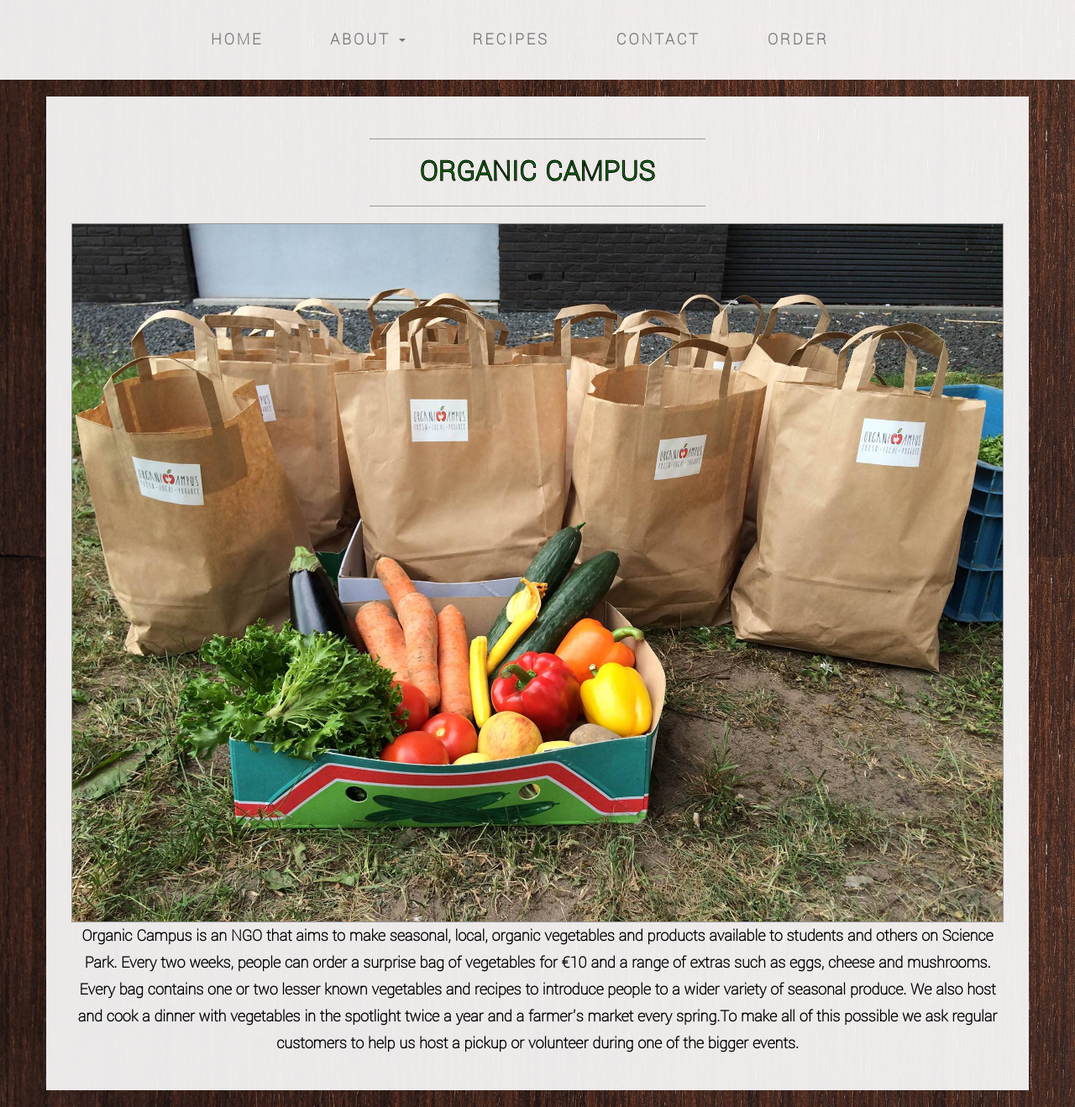
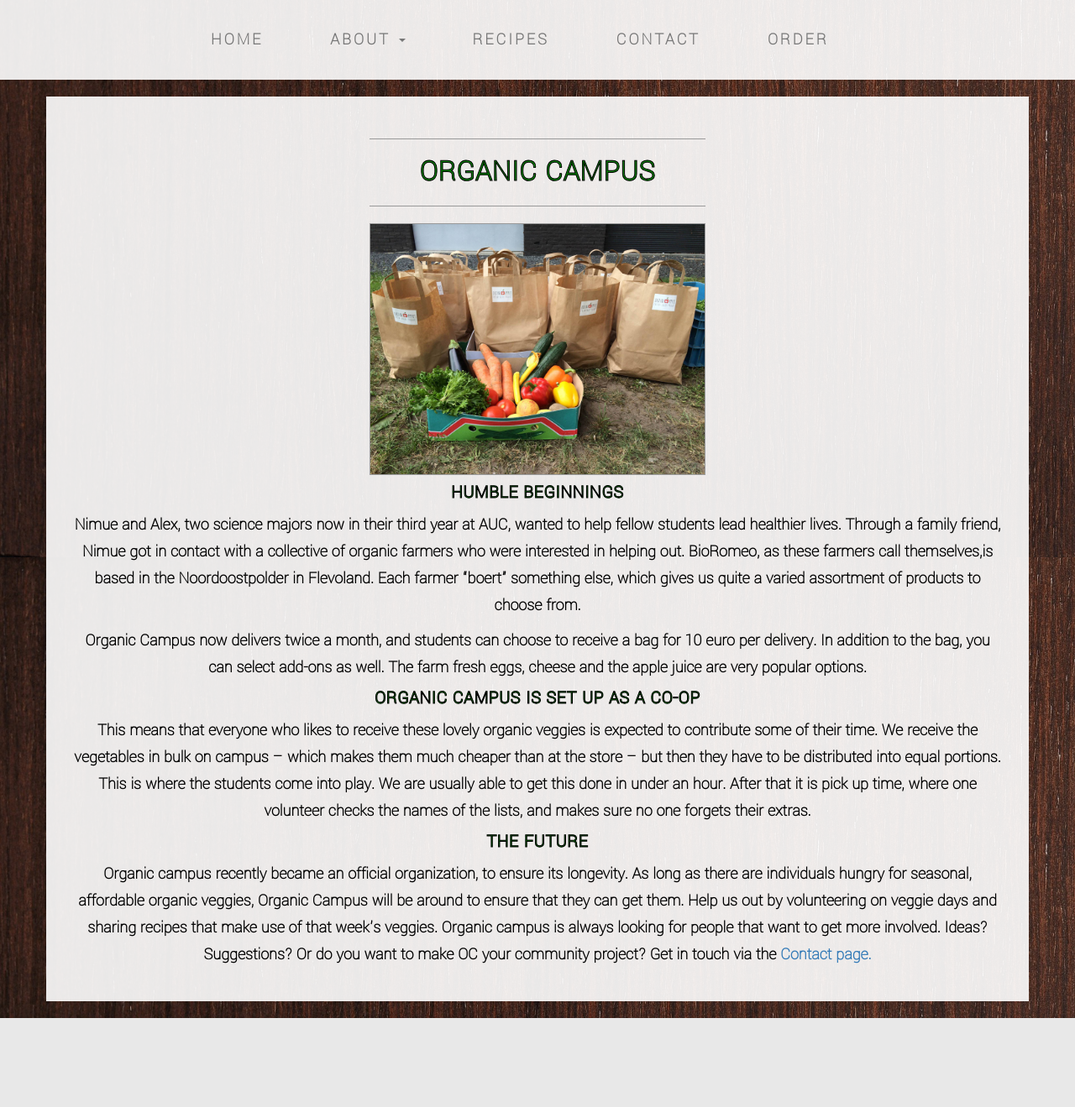
Before and after one commit to IzzySmith/organic-campus, a Django app: page /about_us/ in a window 1280 px wide. Shown: the part 186-1505 px from the top of the page at 84% size. After the commit the page ends 1399 px from the top, so only its background shows below. Run offline with Django 3.2, Linux system fonts and the light colour scheme; some libraries are stand-ins or nearby versions.

Commit message:
updated the home and about page

```diff
--- a/blog/static/css/blog.css
+++ b/blog/static/css/blog.css
@@ -1,3 +1,15 @@
+.aboutTitle{
+   font-family: 'Yantramanav', sans-serif;
+   font-weight: bold
+   padding: 20px;
+}
+
+.aboutImgCont{
+    width: 400px;
+    height: 300px;
+    margin: 0 auto;
+}
+
 body{
     background: url("../img/dark.jpg") no-repeat center center fixed;
     background-size: cover;
--- a/blog/templates/blog/about_us.html
+++ b/blog/templates/blog/about_us.html
@@ -8,11 +8,30 @@
                      <strong>Organic Campus</strong>
                     </h2>
  <hr>
-                    <img class="img-responsive img-border img-left"  src="../../static/img/bags.jpg">
-                    <hr class="visible-xs">
+<div class="aboutImgCont">
+                    <img class="img-responsive img-border img-left"  src="../../static/img/bags.jpg"/>
+                    <hr class="visible-xs" style="padding: 10px;">
+</div>
 
+<h4 class="aboutTitle"> Humble Beginnings </h4>
 <p>
-Organic Campus is an NGO that aims to make seasonal, local, organic vegetables and products available to students and others on Science Park. Every two weeks, people can order a surprise bag of vegetables for €10 and a range of extras such as eggs, cheese and mushrooms. Every bag contains one or two lesser known vegetables and recipes to introduce people to a wider variety of seasonal produce. We also host and cook a dinner with vegetables in the spotlight twice a year and a farmer’s market every spring.To make all of this possible we ask regular customers to help us host a pickup or volunteer during one of the bigger events.
+Nimue and Alex, two science majors now in their third year at AUC, wanted to help fellow students lead healthier lives. Through a family friend, Nimue got in contact with a collective of organic farmers who were interested in helping out. BioRomeo, as these farmers call themselves,is based in the Noordoostpolder in Flevoland. Each farmer “boert” something else, which gives us quite a varied  assortment of products to choose from.
+</p>
+<p>
+Organic Campus now delivers twice a month, and students can choose to receive a bag for 10 euro per delivery. In addition to the bag, you can select add-ons as well. The farm fresh eggs, cheese and the apple juice are very popular options.
+</p>
+
+<h4 class="aboutTitle">
+Organic Campus is set up as a co-op
+</h4>
+<p>
+This means that everyone who likes to receive these lovely organic veggies is expected to contribute some of their time. We receive the vegetables in bulk on campus – which makes them much cheaper than at the store – but then they have to be distributed into equal portions. This is where the students come into play. We are usually able to get this done in under an hour. After that it is pick up time, where one volunteer checks the names of the lists, and makes sure no one forgets their extras.
+</p>
+<h4 class="aboutTitle">
+The future
+</h4>
+<p>
+Organic campus recently became an official organization, to ensure its longevity. As long as there are individuals hungry for seasonal, affordable organic veggies, Organic Campus will be around to ensure that they can get them. Help us out by volunteering on veggie days and sharing recipes that make use of that week’s veggies. Organic campus is always looking for people that want to get more involved. Ideas? Suggestions? Or do you want to make OC your community project? Get in touch via the <a class="nav-link" href="{% url 'contact' %}">Contact page.</a>
 </p>
 
 </div>
--- a/blog/templates/blog/base.html
+++ b/blog/templates/blog/base.html
@@ -35,7 +35,9 @@
         </div>
 
         <div class="address-bar">Fresh | Local | Organic </div>
-
+        <!---
+        <div class="address-bar">Delivering Organic Local Produce to Amsterdam University College and Science Park</div>
+        -->
 <!-- Facebook plugin -->
         <div class="facebookDiv">
         <iframe src="https://www.facebook.com/plugins/page.php?href=https%3A%2F%2Fwww.facebook.com%2FOrganiccampusauc%2F&tabs=timeline&width=340&height=500&small_header=false&adapt_container_width=true&hide_cover=false&show_facepile=true&appId" width="230" height="100" style="border:none;overflow:hidden;" scrolling="no" frameborder="0" allowTransparency="true"></iframe>
```
Also changed, not shown: blog/models.py (+18 -2 lines), blog/templates/blog/home.html (+14 -0 lines), blog/templates/blog/recipe_list.html (+7 -4 lines), 1 other file.
